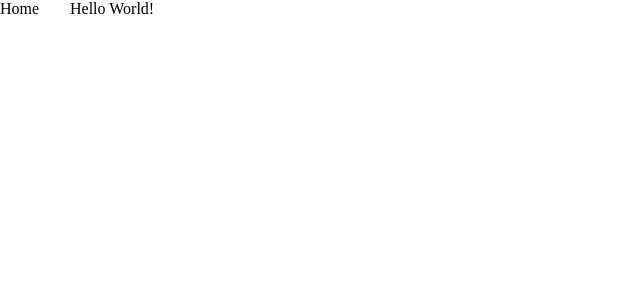
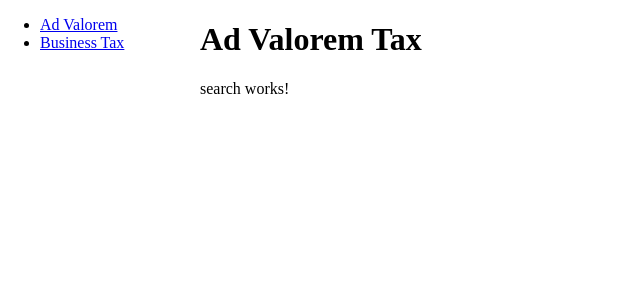
Before and after one commit to Devstract/tax-suite-ui, an Angular app: page /ad-valorem-tax in a window 1280 px wide. Before the commit this address led to /. Shown: the top 300 px of the page, without its empty margins (0-640 px from the left). Built offline with nearby package versions, Linux system fonts and the light colour scheme.

Commit message:
Added routing

```diff
--- a/src/app/app-routing.module.ts
+++ b/src/app/app-routing.module.ts
@@ -1,7 +1,21 @@
 import { NgModule } from '@angular/core';
 import { RouterModule, Routes } from '@angular/router';
 
-const routes: Routes = [];
+const routes: Routes = [
+  {
+    path: '',
+    pathMatch: 'full',
+    redirectTo: '/ad-valorem-tax',
+  },
+  {
+    path: 'ad-valorem-tax',
+    loadChildren: () => import('./modules/ad-valorem-tax/ad-valorem-tax.module').then((m) => m.AdValoremTaxModule),
+  },
+  {
+    path: 'business-tax',
+    loadChildren: () => import('./modules/business-tax/business-tax.module').then((m) => m.BusinessTaxModule),
+  },
+];
 
 @NgModule({
   imports: [RouterModule.forRoot(routes)],
--- a/src/app/app.component.html
+++ b/src/app/app.component.html
@@ -1,4 +1,17 @@
 <div class="page">
-  <div class="navigation">Home</div>
-  <div class="content">Hello World!</div>
+  <div class="navigation expanded">
+    <nav>
+      <ul>
+        <li>
+          <a routerLink="/ad-valorem-tax">Ad Valorem</a>
+        </li>
+        <li>
+          <a routerLink="/business-tax">Business Tax</a>
+        </li>
+      </ul>
+    </nav>
+  </div>
+  <div class="content">
+    <router-outlet></router-outlet>
+  </div>
 </div>
--- a/src/app/modules/ad-valorem-tax/ad-valorem-tax-routing.module.ts
+++ b/src/app/modules/ad-valorem-tax/ad-valorem-tax-routing.module.ts
@@ -1,7 +1,25 @@
 import { NgModule } from '@angular/core';
 import { RouterModule, Routes } from '@angular/router';
+import { AdValoremTaxComponent } from './ad-valorem-tax.component';
+import { SearchComponent } from './pages/search/search.component';
 
-const routes: Routes = [];
+const routes: Routes = [
+  {
+    path: '',
+    component: AdValoremTaxComponent,
+    children: [
+      {
+        path: '',
+        pathMatch: 'full',
+        redirectTo: 'search',
+      },
+      {
+        path: 'search',
+        component: SearchComponent,
+      },
+    ],
+  },
+];
 
 @NgModule({
   imports: [RouterModule.forChild(routes)],
--- /dev/null
+++ b/src/app/modules/ad-valorem-tax/ad-valorem-tax.component.html
@@ -0,0 +1,2 @@
+<h1>Ad Valorem Tax</h1>
+<router-outlet></router-outlet>
--- a/src/app/modules/ad-valorem-tax/ad-valorem-tax.module.ts
+++ b/src/app/modules/ad-valorem-tax/ad-valorem-tax.module.ts
@@ -3,9 +3,10 @@ import { CommonModule } from '@angular/common';
 
 import { AdValoremTaxRoutingModule } from './ad-valorem-tax-routing.module';
 import { SearchComponent } from './pages/search/search.component';
+import { AdValoremTaxComponent } from './ad-valorem-tax.component';
 
 @NgModule({
-  declarations: [SearchComponent],
+  declarations: [SearchComponent, AdValoremTaxComponent],
   imports: [CommonModule, AdValoremTaxRoutingModule],
 })
 export class AdValoremTaxModule {}
--- a/src/app/modules/business-tax/business-tax-routing.module.ts
+++ b/src/app/modules/business-tax/business-tax-routing.module.ts
@@ -1,7 +1,25 @@
 import { NgModule } from '@angular/core';
 import { RouterModule, Routes } from '@angular/router';
+import { BusinessTaxComponent } from './business-tax.component';
+import { SearchComponent } from './pages/search/search.component';
 
-const routes: Routes = [];
+const routes: Routes = [
+  {
+    path: '',
+    component: BusinessTaxComponent,
+    children: [
+      {
+        path: '',
+        pathMatch: 'full',
+        redirectTo: 'search',
+      },
+      {
+        path: 'search',
+        component: SearchComponent,
+      },
+    ],
+  },
+];
 
 @NgModule({
   imports: [RouterModule.forChild(routes)],
--- /dev/null
+++ b/src/app/modules/business-tax/business-tax.component.html
@@ -0,0 +1,2 @@
+<h1>Business Tax</h1>
+<router-outlet></router-outlet>
--- a/src/app/modules/business-tax/business-tax.module.ts
+++ b/src/app/modules/business-tax/business-tax.module.ts
@@ -3,9 +3,10 @@ import { CommonModule } from '@angular/common';
 
 import { BusinessTaxRoutingModule } from './business-tax-routing.module';
 import { SearchComponent } from './pages/search/search.component';
+import { BusinessTaxComponent } from './business-tax.component';
 
 @NgModule({
-  declarations: [SearchComponent],
+  declarations: [SearchComponent, BusinessTaxComponent],
   imports: [CommonModule, BusinessTaxRoutingModule],
 })
 export class BusinessTaxModule {}
```
Also changed, not shown: src/app/modules/ad-valorem-tax/ad-valorem-tax.component.ts (added, +10 -0 lines), src/app/modules/business-tax/business-tax.component.ts (added, +10 -0 lines), src/app/modules/ad-valorem-tax/ad-valorem-tax.component.scss (added), src/app/modules/business-tax/business-tax.component.scss (added), 2 other files (tests, documents, lock files or other folders).
